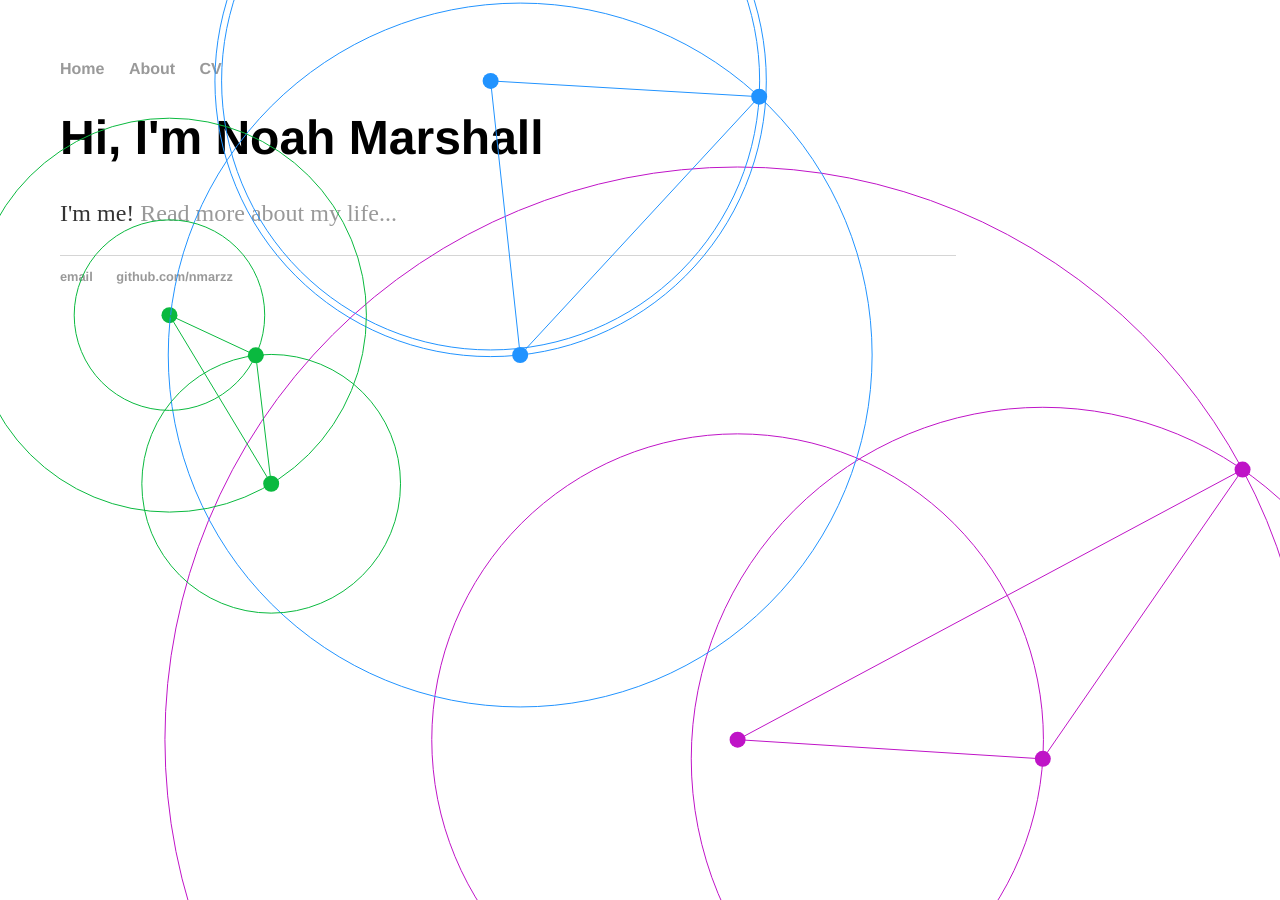
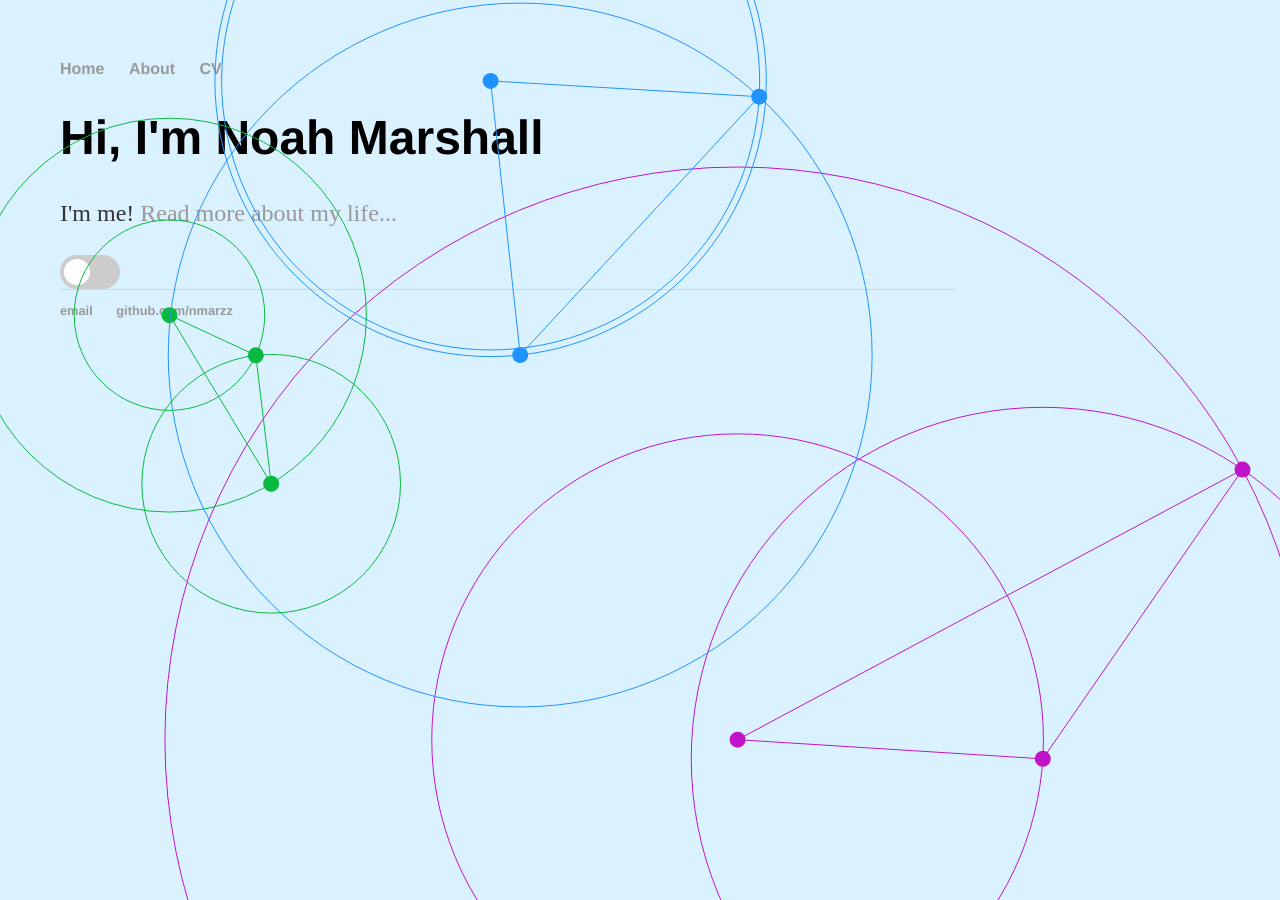
Before and after one commit to nmarzz/nmarzz.github.io, a Jekyll site: the page built from index.html, in a window 1280 px wide. Built offline with Jekyll 4.4.1, drawn with Linux system fonts in a browser that asks for light colours.

Commit message:
updates to index

```diff
--- a/css/main.css
+++ b/css/main.css
@@ -5,6 +5,7 @@
     border: 0;
     overflow: hidden; /*  Disable scrollbars */
     display: block;  /* No floating content on sides */
+    background-color: #daf2ff;
 }
 
 mainBody {
@@ -52,3 +53,66 @@
 ul.posts li {
     list-style: none;
 }
+
+/* The switch - the box around the slider */
+.switch {
+  position: relative;
+  display: inline-block;
+  width: 60px;
+  height: 34px;
+}
+
+/* Hide default HTML checkbox */
+.switch input {
+  opacity: 0;
+  width: 0;
+  height: 0;
+}
+
+/* The slider */
+.slider {
+  position: absolute;
+  cursor: pointer;
+  top: 0;
+  left: 0;
+  right: 0;
+  bottom: 0;
+  background-color: #ccc;
+  -webkit-transition: .4s;
+  transition: .4s;
+}
+
+.slider:before {
+  position: absolute;
+  content: "";
+  height: 26px;
+  width: 26px;
+  left: 4px;
+  bottom: 4px;
+  background-color: white;
+  -webkit-transition: .4s;
+  transition: .4s;
+}
+
+input:checked + .slider {
+  background-color: #2196F3;
+}
+
+input:focus + .slider {
+  box-shadow: 0 0 1px #2196F3;
+}
+
+input:checked + .slider:before {
+  -webkit-transform: translateX(26px);
+  -ms-transform: translateX(26px);
+  transform: translateX(26px);
+}
+
+/* Rounded sliders */
+.slider.round {
+  border-radius: 34px;
+}
+
+.slider.round:before {
+  border-radius: 50%;
+}
--- a/index.html
+++ b/index.html
@@ -11,6 +11,11 @@
 	<p>I'm me! <a href="/about">Read more about my life...</a></p>
 </div><!-- /.blurb -->
 
+<!-- Rounded switch -->
+<label class="switch">
+  <input type="checkbox">
+  <span class="slider round"></span>
+</label>
 
   <canvas id="myCanvas" style= "position:absolute; left:0px; top:0px;">
   </canvas>
```
